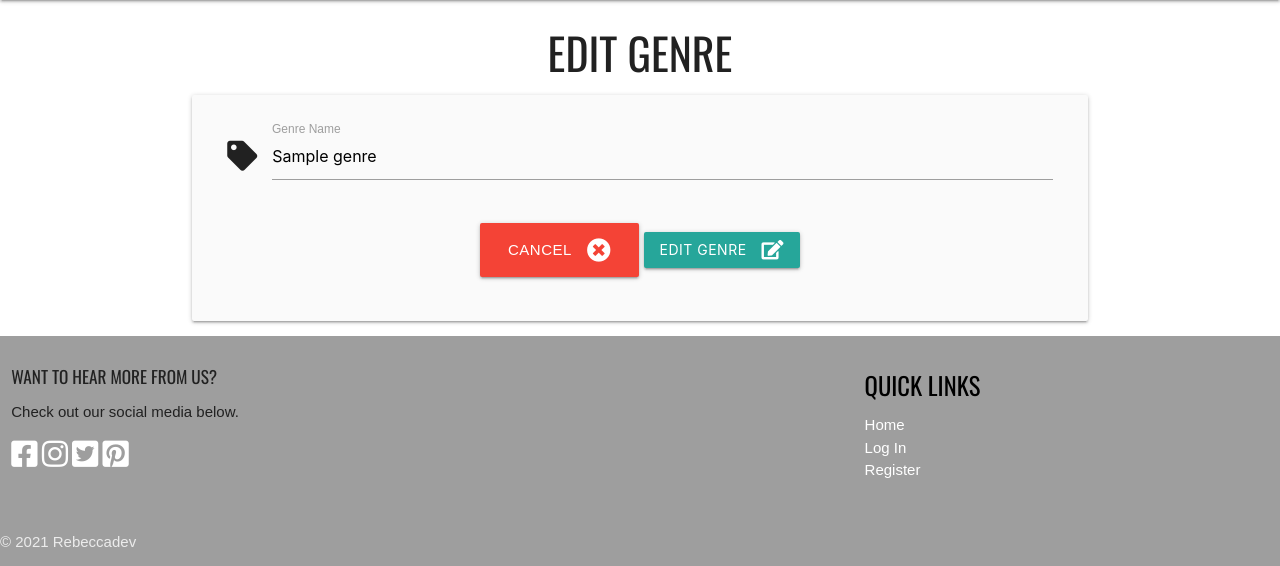
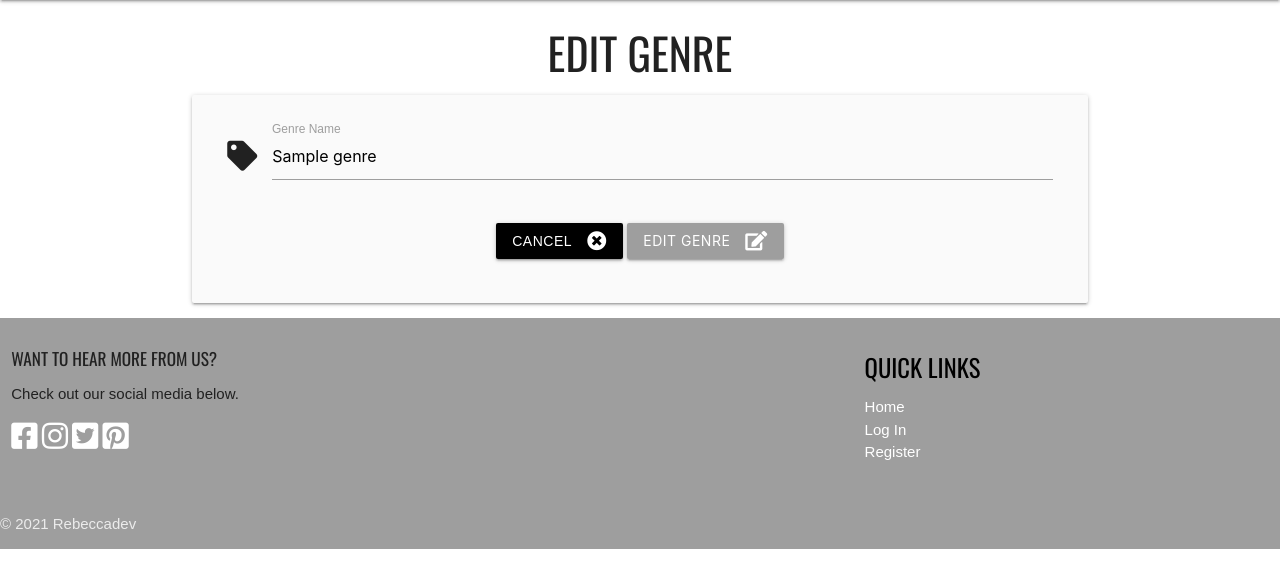
Before and after one commit to Code-Institute-Submissions/rebeccadev-ms3-vinyl-revival-project_AugResub, a Flask app: template templates/edit_genre.html in a window 1280 px wide. Shown: the part 64-630 px from the top of the page. Run offline with Flask 2, Linux system fonts and the light colour scheme; the template is opened without the code that fills it: most values are stand-ins (such as "Sample title", 1, 10 or a date in 2020); some libraries are stand-ins or nearby versions; some web fonts are replaced.

Commit message:
Add styling to admin form buttons

```diff
--- a/templates/add_genre.html
+++ b/templates/add_genre.html
@@ -19,7 +19,7 @@
       <!-- submit -->
       <div class="row">
         <div class="col s12 center-align">
-          <button class="btn waves-effect waves-light" type="submit">Add Genre
+          <button class="btn waves-effect waves-light grey" type="submit">Add Genre
 
           </button>
         </div>
--- a/templates/edit_genre.html
+++ b/templates/edit_genre.html
@@ -19,10 +19,10 @@
       <!-- submit -->
       <div class="row">
         <div class="col s12 center-align">
-          <a href="{{ url_for('get_genres') }}" class="btn-large red">
+          <a href="{{ url_for('get_genres') }}" class="btn black">
             Cancel <i class="fas fa-times-circle right"></i>
           </a>
-          <button  type="submit" class="btn waves-effect waves-light">
+          <button  type="submit" class="btn waves-effect waves-light grey">
             Edit Genre <i class="fas fa-edit right"></i>
           </button>
         </div>
```
